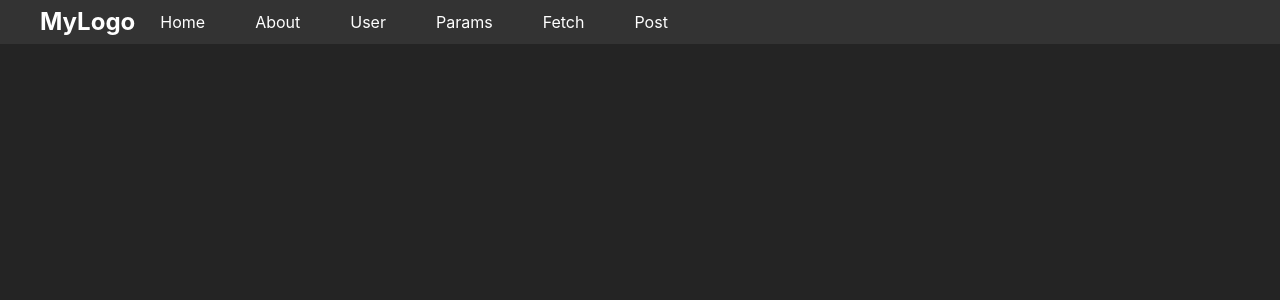
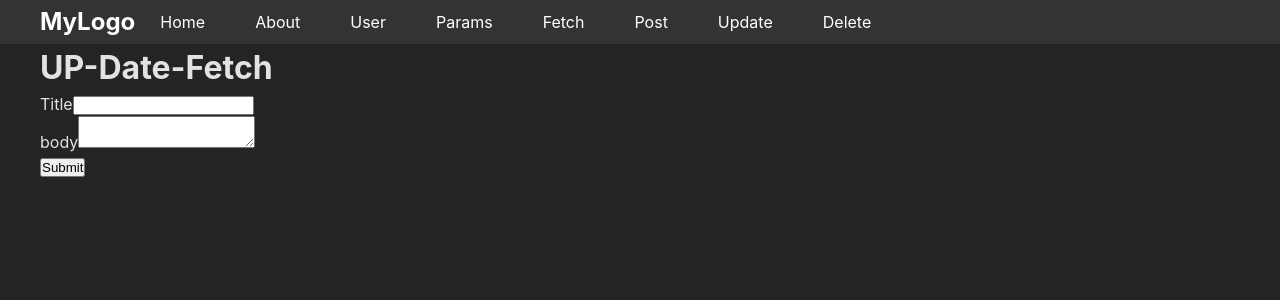
Before and after one commit to HaiderAliGill/React-project, a React (Vite) app: page /update in a window 1280 px wide. Shown: the top 300 px of the page. Built offline with nearby package versions, Linux system fonts and the light colour scheme; no server answers.

Commit message:
axios and DeleteMethod UpdateFetch

```diff
--- a/package.json
+++ b/package.json
@@ -10,6 +10,7 @@
     "preview": "vite preview"
   },
   "dependencies": {
+    "axios": "^1.7.3",
     "react": "^18.3.1",
     "react-dom": "^18.3.1",
     "react-icons": "^5.2.1",
--- a/src/App.jsx
+++ b/src/App.jsx
@@ -7,9 +7,12 @@ import UserList from "./Component/UserLIst/UserList";
 import Getparams from "./Component/Getparams/Getparams";
 import Fetch from "./Component/Fetch/Fetch";
 import Postfetch from "./Component/Postfetch/Postfetch";
+import UpdateFetch from "./Component/UpdateFetch/UpdateFetch";
+import DeteleMethord from "./Component/DeleteMethod/DeteleMethord";
 
 function App() {
-  return <>
+  return (
+    <>
       <BrowserRouter>
         <Navbar />
         <Routes>
@@ -19,9 +22,12 @@ function App() {
           <Route path="/params" element={<Getparams />} />
           <Route path="/fetch" element={<Fetch />} />
           <Route path="/post" element={<Postfetch />} />
+          <Route path="/update" element={<UpdateFetch />} />
+          <Route path="/delete" element={<DeteleMethord />} />
         </Routes>
       </BrowserRouter>
-  </>;
+    </>
+  );
 }
 
 export default App;
--- /dev/null
+++ b/src/Component/DeleteMethod/DeteleMethord.jsx
@@ -0,0 +1,14 @@
+import React from 'react'
+
+function DeteleMethord() {
+  return (
+    <div className="nav-container">
+        <div>
+            <h1>DELETE FETCH DATA</h1>
+
+        </div>
+    </div>
+  )
+}
+
+export default DeteleMethord
--- a/src/Component/Navbar/Navbar.jsx
+++ b/src/Component/Navbar/Navbar.jsx
@@ -36,6 +36,12 @@ const Navbar = () => {
           <li className="nav-item">
             <Link to="/post" className="nav-links" onClick={closeMenu}>Post</Link>
           </li>
+          <li className="nav-item">
+            <Link to="/update" className="nav-links" onClick={closeMenu}>Update</Link>
+          </li>
+          <li className="nav-item">
+            <Link to="/delete" className="nav-links" onClick={closeMenu}>Delete</Link>
+          </li>
         </ul>
       </div>
     </nav>
--- /dev/null
+++ b/src/Component/UpdateFetch/UpdateFetch.jsx
@@ -0,0 +1,108 @@
+import React, { useEffect, useState } from "react";
+
+function UpdateFetch() {
+  const [update, setupdate] = useState({
+    id: 1,
+    title: "",
+    body: "",
+  });
+
+  const [loadingdata, setloadingdata] = useState(false);
+  const [message, setmessage] = useState();
+
+  const updatefun = (e) => {
+    const { name, value } = e.target;
+
+    setupdate({
+      ...update,
+      [name]: value,
+    });
+  };
+
+  const thankupdate = (e) => {
+    e.preventDefault();
+    setloadingdata(true);
+    console.log(e);
+
+    const ApiURL = `https://jsonplaceholder.typicode.com/posts/${update.id}`;
+
+    const requestOPtion = {
+      method: "PUT",
+      headers: {
+        "Content-Type": "appliation/json",
+      },
+      body: JSON.stringify(update),
+    };
+
+    fetch(ApiURL, requestOPtion)
+      .then((response) => {
+        if (response.status === 403) {
+          throw new Error("Permission error: Access denied.");
+        }
+
+        return response.json();
+      })
+      .then((data) => {
+        setmessage("post success fuly");
+        console.log(data);
+      })
+      .catch((error) => {
+        setmessage("post success 2222");
+        consle.log(error);
+      })
+      .finally(() => {
+        setloadingdata(false);
+      });
+  };
+
+  useEffect(() => {
+    const ApiID = update.id;
+    const APIUPADTE = `https://jsonplaceholder.typicode.com/posts/${ApiID}`;
+
+    fetch(APIUPADTE)
+      .then((response) => response.json())
+      .then((data) => {
+        setupdate(data);
+        console.log(data);
+      })
+      .catch((error) => {
+        console.log(error);
+      });
+  }, [update.id]);
+
+  return (
+    <>
+      {loadingdata && <h1>Loading...</h1>}
+      {message && <h1>{message}</h1>}
+      <div className="nav-container">
+        <div className="">
+          <h1>UP-Date-Fetch</h1>
+          <form onSubmit={thankupdate}>
+            <div className="">
+              <label htmlFor="title">Title</label>
+              <input
+                type="text"
+                name="title"
+                id=""
+                defaultValue={update.title}
+                onChange={updatefun}
+              />
+            </div>
+            <div className="">
+              <label htmlFor="body">body</label>
+              <textarea
+                name="body"
+                id=""
+                defaultValue={update.body}
+                onChange={updatefun}
+              ></textarea>
+            </div>
+            <button type="submit">Submit</button>
+          </form>
+        </div>
+      </div>
+    </>
+  );
+}
+
+export default UpdateFetch;
```
Also changed, not shown: src/Component/Axios/Axios.jsx (added, +14 -0 lines), 1 other file (tests, documents, lock files or other folders). Lines whose indentation alone changed are shown as unchanged.
